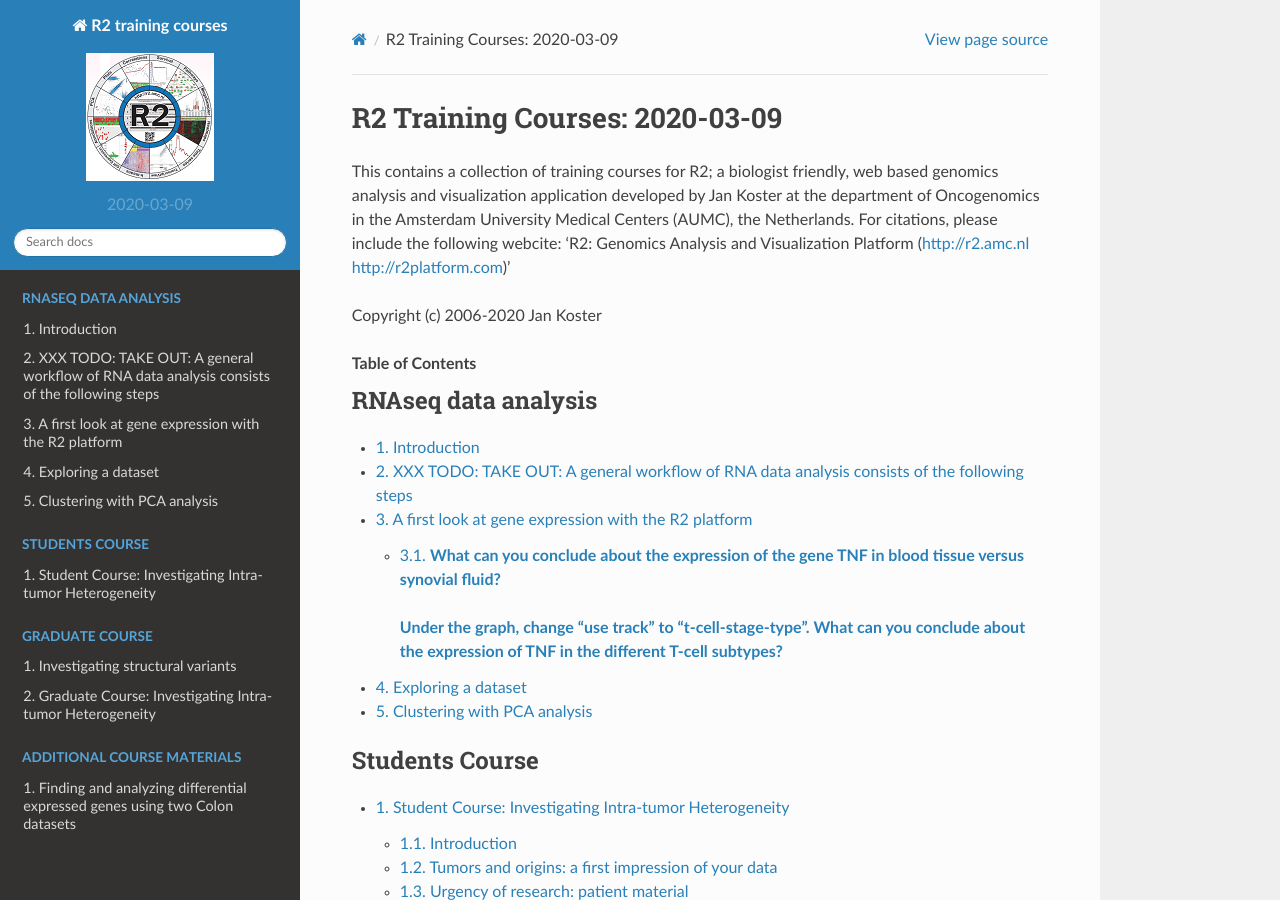
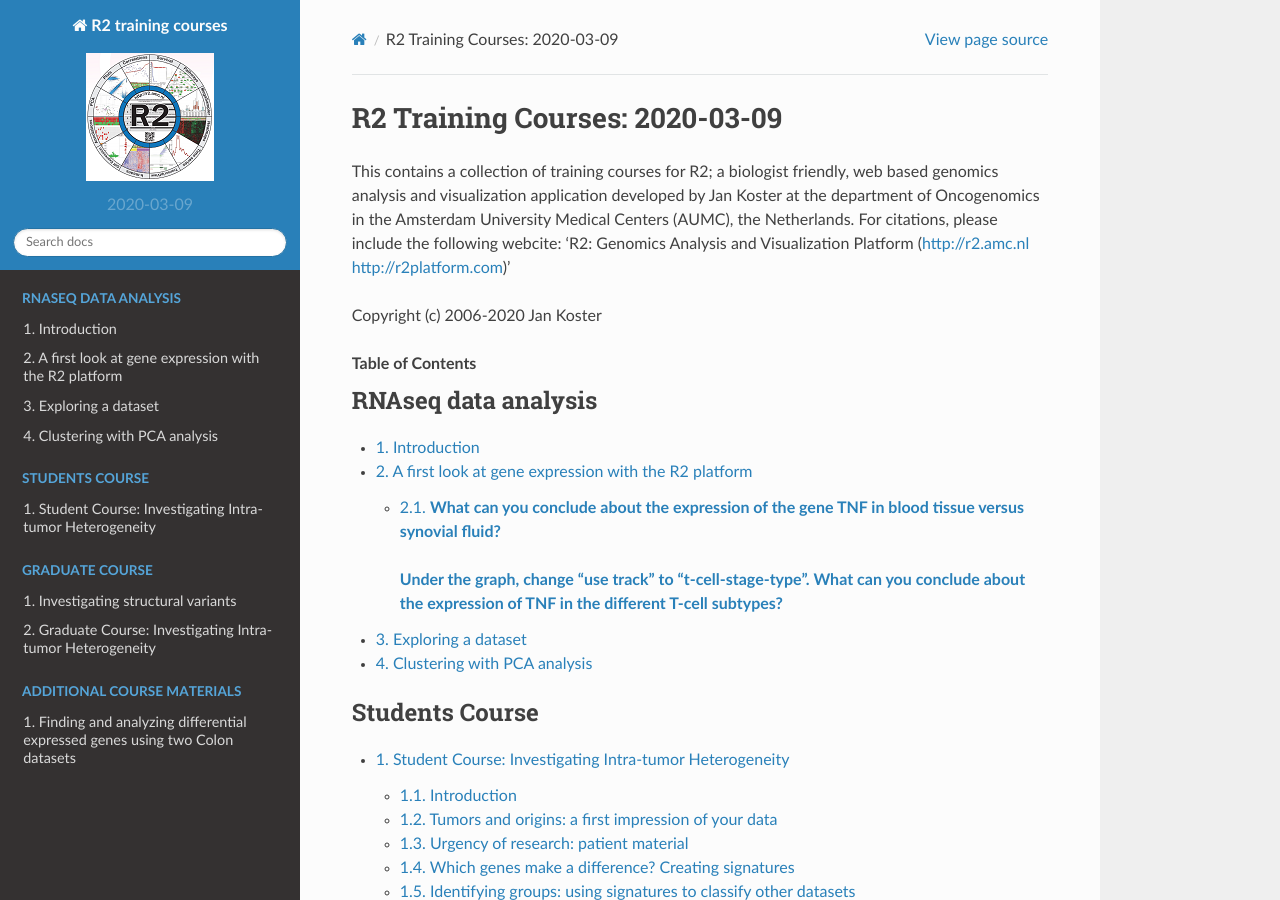
Before and after one commit to antronerds/r2-training-courses, a Sphinx documentation site: the page built from docs/index.rst, in a window 1280 px wide and 900 px high. Built offline with Sphinx 7.4.7 and the Read the Docs theme 2.0.0, drawn with Linux system fonts in a browser that asks for light colours.

Commit message:
copy from google docs

```diff
--- a/docs/RNA_seq_data_analysis_-_Using_Rheumatoid_Arthritis_data.md
+++ b/docs/RNA_seq_data_analysis_-_Using_Rheumatoid_Arthritis_data.md
@@ -13,29 +13,7 @@
 Today you will use the web-based genomics analysis and visualization platform R2. R2 provides you with a set of bioinformatics tools to investigate patient and experimental data.
 Takeshita and Okuzono et al. (2019) and Lauwerys et al. (2014) have collected a large number of samples from clinically well-defined cohorts of patients with RA and age-matched healthy controls (HCs). This data and other similar studies have been uploaded into our platform R2. We will make use of these datasets to explore the  differences and similarities between peripheral blood and synovial fluid, to study the characteristics of T cells, and to look for possible effects of treatments.
 
- XXX TODO: TAKE OUT: A general workflow of RNA data analysis consists of the following steps
-===========
-1.  Explore your samples
-  -  Unbiased unsupervised clustering
-  	-0 PCA, tSNE, UMAP
-  -  Toplister
-  	- Genes that do make a difference in this set
-  - Goals
-  	- Data check; bias?
-	- Groups?
 
-2. Explore differences between groups
-  - Differential expression
-  - Specific (groups of) genes
-
-3. Explore patterns
-  - Overrepresentation
-    - Gene Ontology
-    - Pathways
-
-4. Explore relations
-  - Generate a signature
-  - Compare with other signatures
 
  A first look at gene expression with the R2 platform
  ===============================
@@ -171,20 +149,13 @@
 *  Try instead the **tcell-stage-type (7cat)** track as **Track for Color**. Click next to show the changes.
 
 
-
-
 ---------
   ![](_static/images/R2d2_logo.png)**Can you relate the samples to a type of cell?**
 
-<br>
 <br>
 
   ![](_static/images/R2d2_logo.png)**What do you note about the ordering of the cell types with respect to their developmental stage?**
 
 <br>
-<br>
 
 ---------
-
-
-2.
```
